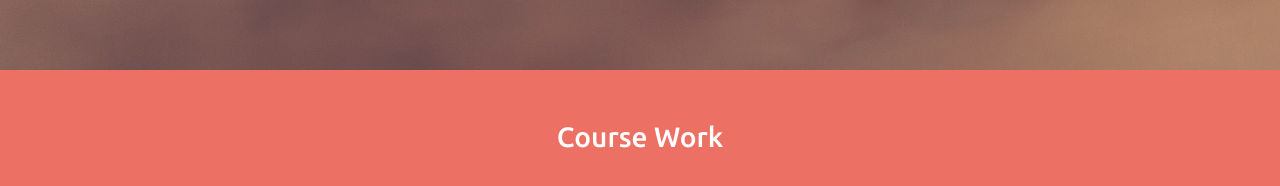
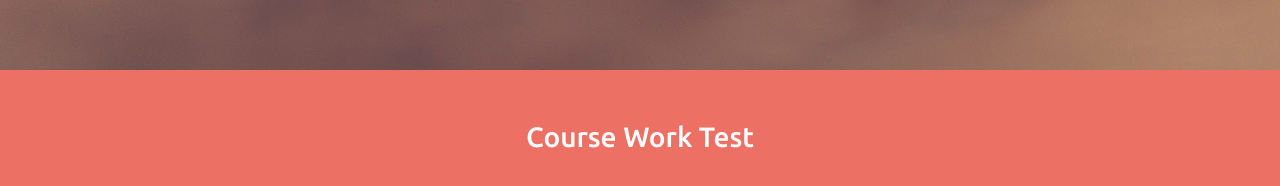
Before and after one commit to hkmcoding/hmujib-personalsite, a plain HTML site: page index.html in a window 1280 px wide. Shown: the part 1342-1528 px from the top of the page. Drawn offline with nearby package versions, Linux system fonts and the light colour scheme.

Commit message:
Test commit

```diff
--- a/index.html
+++ b/index.html
@@ -91,7 +91,7 @@
 		</div>
 
 		<div class="slide3">
-			<h3>Course Work</h3>
+			<h3>Course Work Test</h3>
 		</div>
 
 		<div class="parallax"></div>
```
